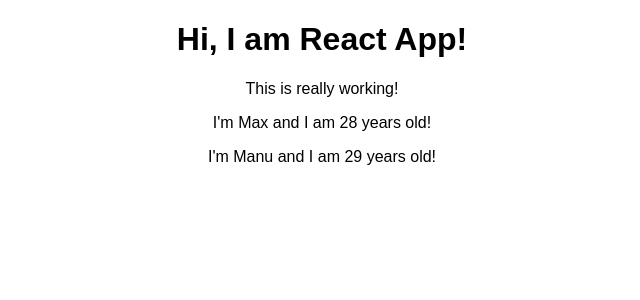
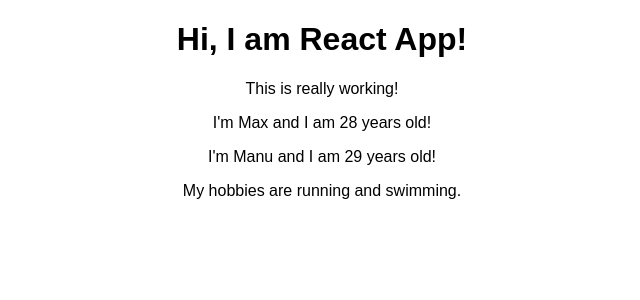
Before and after one commit to gabifija/react-redux-app, a React (Create React App) app: page / in a window 1280 px wide. Shown: the top 300 px of the page, without its empty margins (318-958 px from the left). Built offline with nearby package versions, Linux system fonts and the light colour scheme.

Commit message:
Added first children property

```diff
--- a/src/App.js
+++ b/src/App.js
@@ -9,7 +9,7 @@
         <h1>Hi, I am React App!</h1>
         <p>This is really working!</p>
         <Person name="Max" age="28" />
-        <Person name="Manu" age="29" />
+        <Person name="Manu" age="29">My hobbies are running and swimming.</Person>
       </div>
     );
     // return React.createElement('div', {className: 'App' }, React.createElement('h1', null, 'Hi, I am React App'));
--- a/src/Person/Person.js
+++ b/src/Person/Person.js
@@ -1,7 +1,12 @@
 import React from 'react';
 
 const person = (props) => {
-  return <p>I'm {props.name} and I am {props.age} years old!</p>
+  return (
+  	<div>
+  		<p>I'm {props.name} and I am {props.age} years old!</p>
+  		<p>{props.children}</p>
+  	</div>
+  )
 };
 
 export default person;
```
